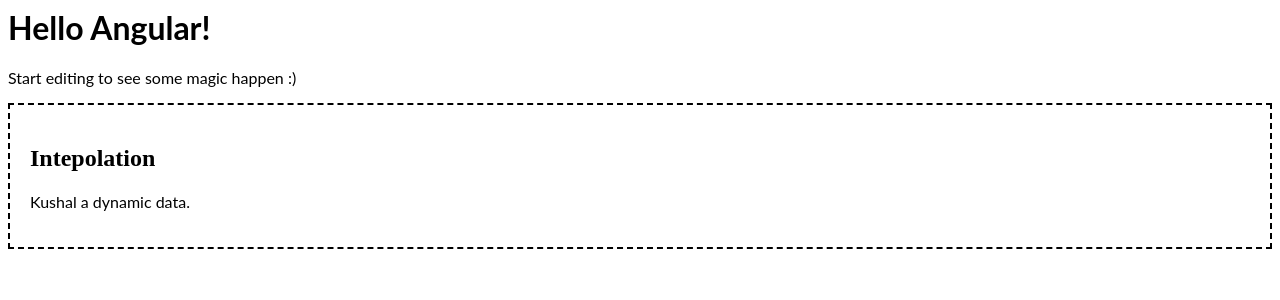
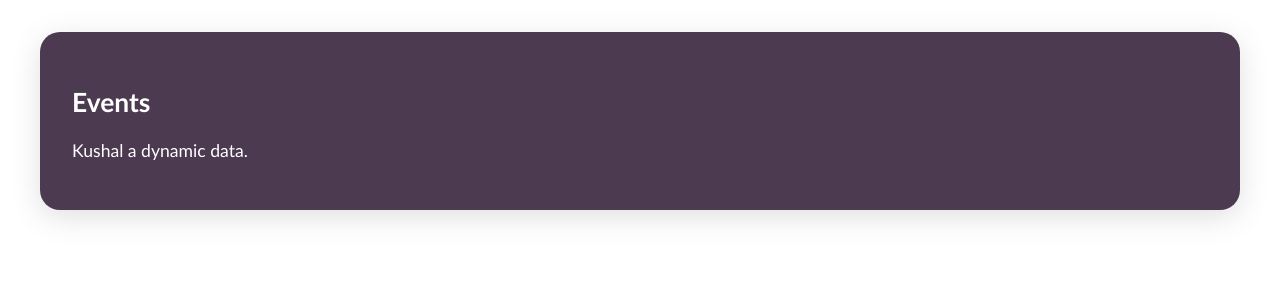
Before and after one commit to Kushal-Kanungo/angular-ygnske, an Angular app: page / in a window 1280 px wide. Shown: the top 300 px of the page. Built offline with nearby package versions, Linux system fonts and the light colour scheme.

Commit message:
Css Added

```diff
--- a/src/app/app.component.css
+++ b/src/app/app.component.css
@@ -1,11 +1,40 @@
-p {
-  font-family: Lato;
+:root {
+  --bg: #4c3a51;
+  --orange: #e7ab79;
+}
+
+* {
+  font-family: 'Gill Sans', 'Gill Sans MT', Calibri, 'Trebuchet MS', sans-serif;
 }
 * {
   box-sizing: border-box;
 }
 
 section {
-  padding: 20px;
-  border: 2px dashed black;
+  background-color: #4c3a51;
+  color: white;
+  font-size: 1.1rem;
+  margin: 2rem;
+  padding: 2rem;
+  /* border: 2px dashed black; */
+  border-radius: 20px;
+  box-shadow: rgba(100, 100, 111, 0.2) 0px 7px 29px 0px;
 }
+
+.dynamic {
+  color: var(--orange);
+}
+
+.btn {
+  padding: 20px 30px 20px 30px;
+  background-color: #4c3a51;
+  border-radius: 10px;
+  font-size: 1rem;
+  color: white;
+  border: none;
+  margin: 1rem;
+}
+
+.btn:hover {
+  background-color: #604866;
+}
--- a/src/app/app.component.html
+++ b/src/app/app.component.html
@@ -1,7 +1,4 @@
-<hello name="{{ name }}"></hello>
-<p>Start editing to see some magic happen :)</p>
-
 <section id="interpolation">
-  <h1>Intepolation</h1>
+  <h1>Events</h1>
   <p>{{ dynamicdata }}</p>
 </section>
```
